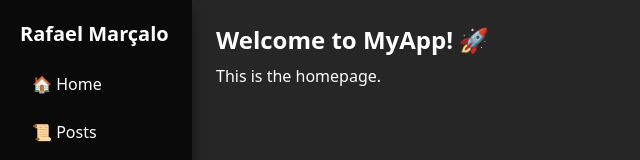
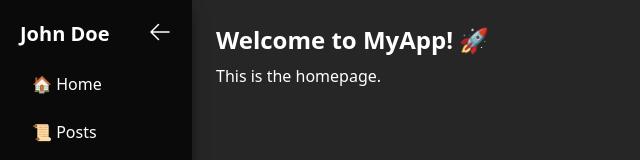
Before and after one commit to rafa-99/website, a Next.js app: page / in a window 1280 px wide. Shown: the top 160 px of the page, without its empty margins (0-640 px from the left). Built offline with nearby package versions, Linux system fonts and the light colour scheme.

Commit message:
Collapsible sidebar

```diff
--- a/src/app/globals.css
+++ b/src/app/globals.css
@@ -2,15 +2,45 @@
 
 /* Sidebar */
 .sidebar {
-  @apply w-48 bg-neutral-950 text-white p-5 shadow-lg shadow-black/50 z-0;
+  @apply w-48 bg-neutral-950 text-white p-5 transition-all duration-300 ease-in-out shadow-lg shadow-black/50 z-0;
+  position: relative;
+}
+
+/* Collapsed Sidebar */
+.sidebar.collapsed {
+  @apply w-15; /* Reduced width when collapsed */
+}
+
+/* Sidebar Toggle Button */
+.sidebar-toggle-btn {
+  @apply absolute top-5 right-5 text-white bg-transparent border-none text-xl cursor-pointer;
+}
+
+/* Sidebar Content (hide when collapsed) */
+.sidebar h1,
+.sidebar-nav {
+  transition: opacity 0.3s ease;
+}
+
+/* Hide content when collapsed */
+.sidebar.collapsed h1,
+.sidebar.collapsed .sidebar-nav {
+  opacity: 0;
+  visibility: hidden; /* Ensures the content is hidden when collapsed */
+}
+
+/* Optional: Add some styling when the sidebar is collapsed to make it look cleaner */
+.sidebar.collapsed .sidebar-toggle-btn {
+  transform: rotate(180deg); /* Rotate button when collapsed */
+  transition: transform 0.3s ease-in-out;
 }
 
 /* Sidebar Navigation */
 .sidebar-nav a {
-  @apply block py-2 px-3 rounded transition duration-300 ease-in-out hover:-translate-y-1 hover:scale-110 hover:bg-neutral-700 hover:font-bold;
+	@apply block py-2 px-3 rounded transition duration-300 ease-in-out hover:-translate-y-1 hover:scale-110 hover:bg-neutral-700 hover:font-bold;
 }
 
 /* Main Content */
 .main-content {
-  @apply flex-1 bg-neutral-800 text-white p-6 overflow-auto;
+	@apply flex-1 bg-neutral-800 text-white p-6 overflow-auto;
 }
--- a/src/app/layout.tsx
+++ b/src/app/layout.tsx
@@ -1,13 +1,27 @@
+"use client"
+
+import { useState } from "react";
 import "./globals.css";
 
 export default function RootLayout({ children }: Readonly<{ children: React.ReactNode; }>) {
+	const [isSidebarCollapsed, setIsSidebarCollapsed] = useState(false);
+
+	const toggleSidebar = () => {
+		setIsSidebarCollapsed(prev => !prev);
+	};
+
 	return (
 		<html lang="en">
 			<body className="flex h-screen">
 				{/* Sidebar */}
-        <aside className="sidebar">
-          <h1 className="text-xl font-bold">Rafael Marçalo</h1>
-          <nav className="mt-4 space-y-2 sidebar-nav">
+				<aside className={`sidebar ${isSidebarCollapsed ? 'collapsed' : ''}`}>
+					<button className="sidebar-toggle-btn" onClick={toggleSidebar} aria-label="Toggle Sidebar">
+						<svg xmlns="http://www.w3.org/2000/svg" fill="none" viewBox="0 0 24 24" strokeWidth={1.5} stroke="currentColor" className="size-6">
+							<path strokeLinecap="round" strokeLinejoin="round" d="M10.5 19.5 3 12m0 0 7.5-7.5M3 12h18" />
+						</svg>
+					</button>
+					<h1 className={`text-xl font-bold ${isSidebarCollapsed ? 'hidden' : ''}`}>John Doe</h1>
+					<nav className={`mt-4 space-y-2 sidebar-nav ${isSidebarCollapsed ? 'hidden' : ''}`}>
 						<a href="/">🏠 Home</a>
 						<a href="/posts">📜 Posts</a>
 						<a href="/library">📚 Library</a>
```
Lines whose indentation alone changed are shown as unchanged.
